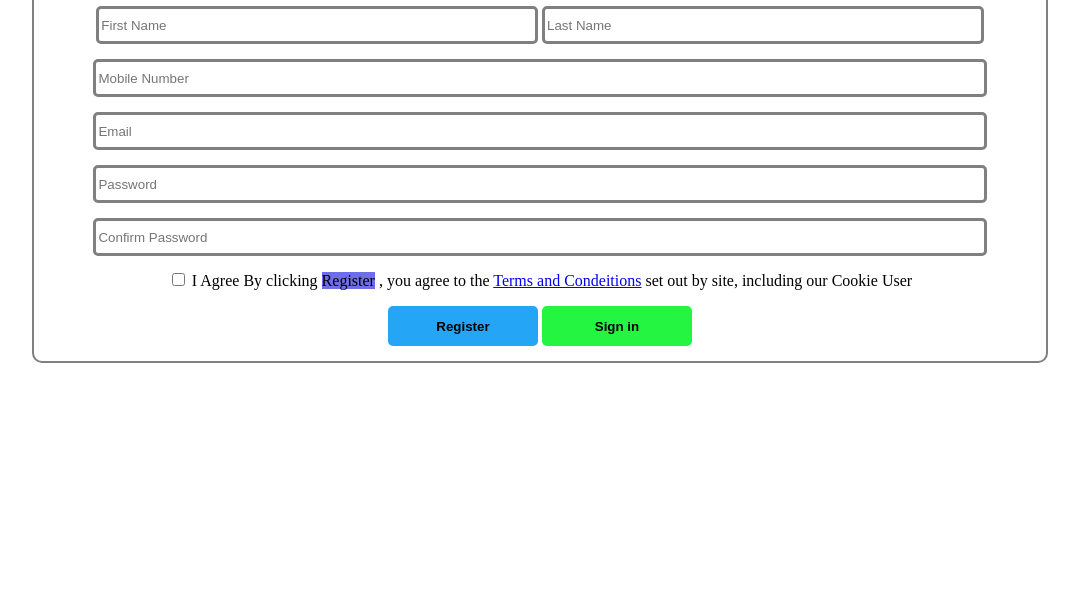
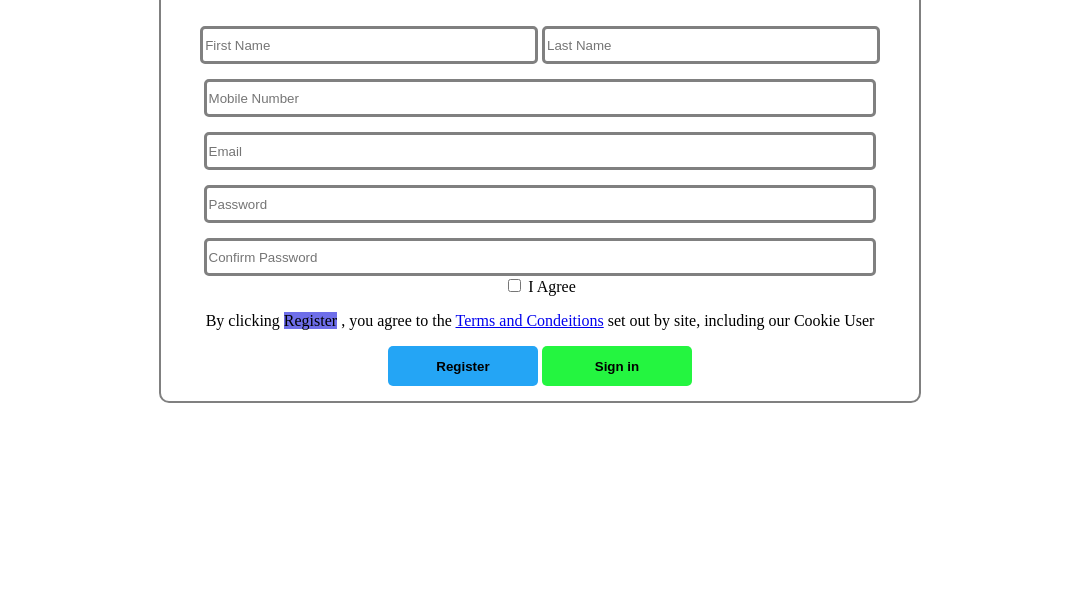
Before and after one commit to asadi80/sign-up-page, a plain HTML site: page index.html in a window 1280 px wide. Shown: the part 202-800 px from the top of the page, without its empty margins (100-1179 px from the left). Drawn offline with Linux system fonts and the light colour scheme.

Commit message:
updating css

```diff
--- a/index.html
+++ b/index.html
@@ -11,7 +11,7 @@
     <div class="container">
         <form >
             <h2>Sign Up</h2>
-            <div>
+            <div class="infor">
 
                 <input type="text" class="name"  placeholder="First Name">
                 <input type="text"  class="name" name="lastName" placeholder="Last Name">
--- a/style.css
+++ b/style.css
@@ -1,6 +1,6 @@
 .container{
-    margin:50px  auto;
-    width: 80%;
+    margin:70px  auto;
+    width: 60%;
     height: 70%;
     border: 2px solid gray;
     border-radius: 10px;
@@ -18,18 +18,19 @@ h2{
 
 .input{
     margin-top: 15px;
-    width: 90%;
+    width: 91%;
     height: 30px;
     border-radius: 5px;
     border: solid gray;
 }
 
 .name{
-    width: 44%;
+    width: 45%;
     height: 30px;
     border-radius: 5px;
     border: solid gray;
 }
+
 
 
 .btn{
```
Also changed, not shown: 1 other file.
